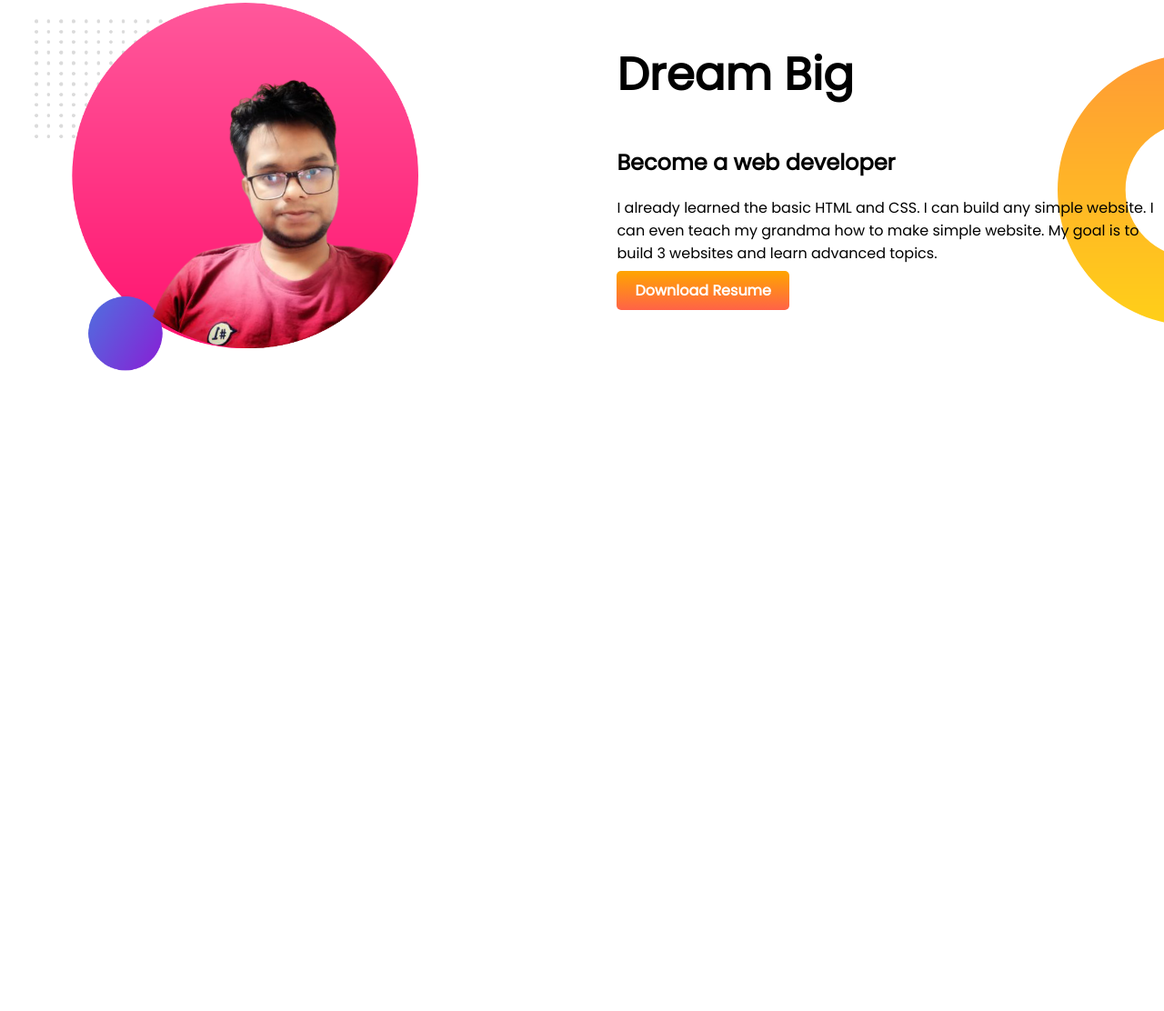
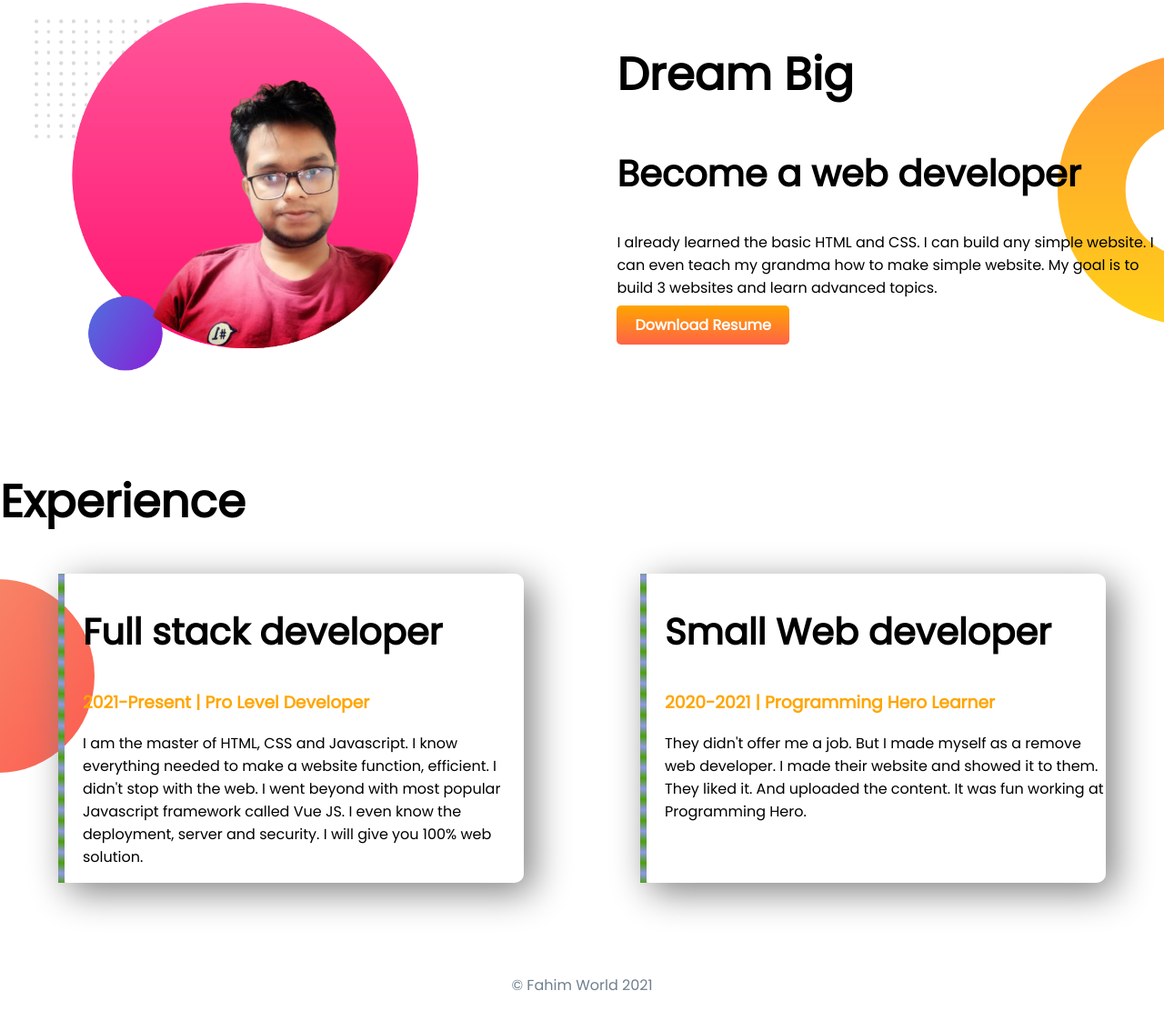
Before and after one commit to yafahim/developer-portfolio, a plain HTML site: page index.html in a window 1280 px wide. Shown: the part 560-1672 px from the top of the page at 91% size. Before the commit the page ends 1075 px from the top, so only its background shows below. Drawn offline with Linux system fonts and the light colour scheme.

Commit message:
fotter experince

```diff
--- a/index.html
+++ b/index.html
@@ -13,7 +13,7 @@
 </head>
 
 <body>
-    <section class="top-banner">
+    <section class="top-banner flexible-container">
         <div class="half-width">
             <h1>Welcome To</h1>
             <h1><span class="orange-color">Fahim</span> World!</h1>
@@ -29,7 +29,7 @@
             <img src="fhim new.png" alt="fahim">
         </div>
     </section>
-    <section class="dream-big">
+    <section class="dream-big flexible-container">
         <div class="half-width">
             <img src="my-bg2.png" alt="">
         </div>
@@ -41,7 +41,30 @@
         </div>
 
     </section>
+            <section class="experiance-area ">
+                <h1>
+                    Experience
+                </h1>
+                <div class="flexible-container">
+                    <div id="web-developer-experince" class="experiance-item">
+                        <h2>Full stack developer</h2>
+                        <h3 class="orange-color">2021-Present | Pro Level Developer</h3>
+                        <p>I am the master of HTML, CSS and Javascript. I know everything needed to make a website function, efficient. I didn't stop with the web. I went beyond with most popular Javascript framework called Vue JS. I even know the deployment, server and security. I will give you 100% web solution.</p>
+                        </div>
+                        <div id="small-web-experince" class="experiance-item">
+                            <h2>Small Web developer</h2>
+                            <h3 class="orange-color">
+                                2020-2021 | Programming Hero Learner
+                            </h3>
+                            <p>They didn't offer me a job. But I made myself as a remove web developer. I made their website and showed it to them. They liked it. And uploaded the content. It was fun working at Programming Hero.</p>
+                        </div>
+                </div>
 
+            </section>
+            <footer >
+                <p>© Fahim World 2021</p>
+            </footer>
 </body>
 
+
 </html>
--- a/style.css
+++ b/style.css
@@ -8,13 +8,14 @@
 .orange-color{
     color: orange;
 }
-section{
+.flexible-container{
     display: flex;
     margin-bottom: 100px;
 }
 .half-width{
     width: 50%;
     padding-left: 3%;
+
 }
 .half-width img{
  width: 70%;
@@ -36,3 +37,35 @@
     background-repeat: no-repeat;
     background-position: right;
 }
+.experiance-item{
+    box-shadow: 10px 10px 40px gray;
+    width: 40%;
+    margin-left: 5%;
+    margin-right: 5%;
+    padding-left: 20px;
+    border-radius: 10px;
+
+}
+h2{
+    font-size: 40px;
+}
+.experiance-area{
+    background-image: url(images/exp-bg.png);
+    background-repeat: no-repeat;
+    background-position: left;
+}
+#web-developer-experince{
+    border-left: 7px solid;
+   border-image: repeating-linear-gradient(30deg, #4d9f0c, #9198e5, #4d9f0c 20px) 60;
+   border-image-slice: 1;
+}
+#small-web-experince{
+    border-left: 7px solid;
+    border-image: repeating-linear-gradient(30deg, #4d9f0c, #9198e5, #4d9f0c 20px) 60;
+    border-image-slice: 1;
+}
+
+footer p{
+ text-align: center;
+ color: slategray;
+}
```
Also changed, not shown: 180219644_508721913488073_8436353484131618459_n.jpg (deleted), fahim01.jpg (deleted), fahim02.jpg (deleted), fahim03.jpg (deleted), images/jhankar.png (deleted), images/jhankar2.png (deleted).
